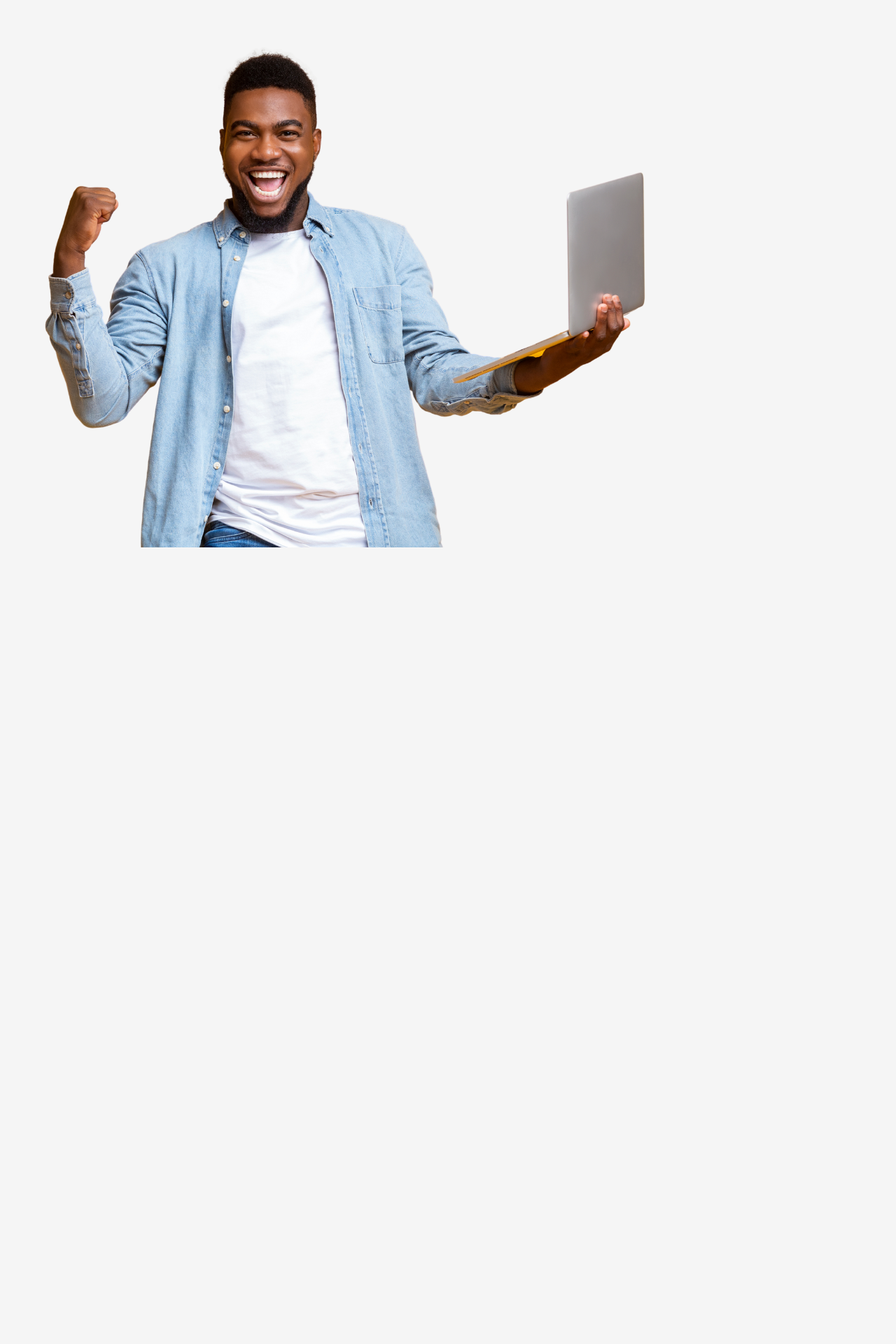
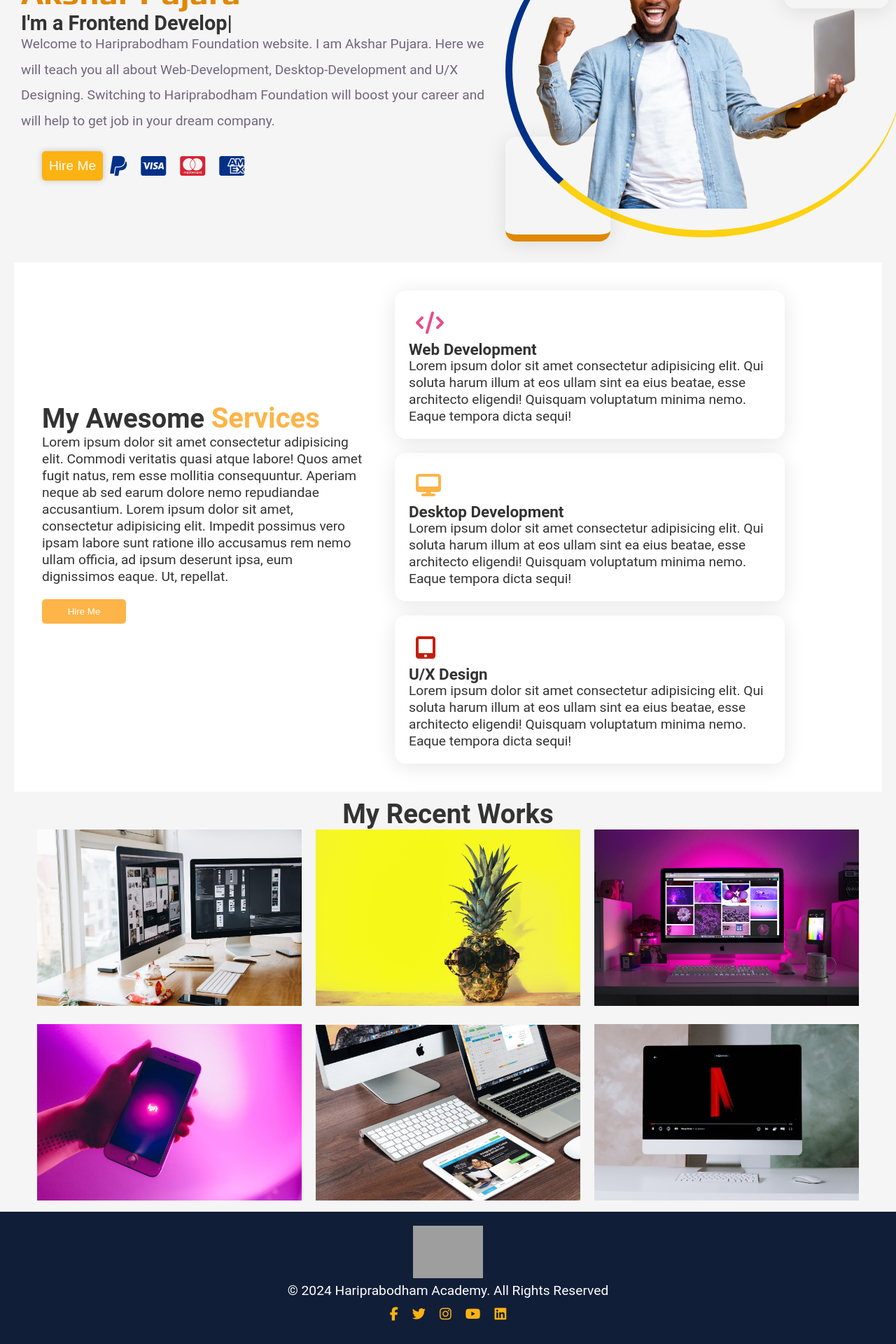
Before and after one commit to Prempujara936/Portfolio, a React (Create React App) app: page / in a window 1280 px wide. Shown: the part 266-2186 px from the top of the page at 70% size. Before the commit the page ends 1054 px from the top, so only its background shows below. Built offline with nearby package versions, Linux system fonts and the light colour scheme; grey boxes are pictures that could not be loaded.

Commit message:
final push

```diff
--- a/public/index.html
+++ b/public/index.html
@@ -6,11 +6,17 @@
     <meta name="viewport" content="width=device-width, initial-scale=1" />
     <meta name="theme-color" content="#000000" />
     <!-- ? Fontawesome -->
-    <script src="https://kit.fontawesome.com/8f5b1e3914.js" crossorigin="anonymous"></script>
+    <script
+      src="https://kit.fontawesome.com/8f5b1e3914.js"
+      crossorigin="anonymous"
+    ></script>
     <!-- ? Google Fonts -->
-    <link rel="preconnect" href="https://fonts.googleapis.com">
-    <link rel="preconnect" href="https://fonts.gstatic.com" crossorigin>
-    <link href="https://fonts.googleapis.com/css2?family=Play:wght@400;700&display=swap" rel="stylesheet">
+    <link rel="preconnect" href="https://fonts.googleapis.com" />
+    <link rel="preconnect" href="https://fonts.gstatic.com" crossorigin />
+    <link
+      href="https://fonts.googleapis.com/css2?family=Play:wght@400;700&display=swap"
+      rel="stylesheet"
+    />
     <meta
       name="description"
       content="Web site created using create-react-app"
@@ -45,6 +51,5 @@
       To begin the development, run `npm start` or `yarn start`.
       To create a production bundle, use `npm run build` or `yarn build`.
     -->
-
   </body>
 </html>
--- a/src/App.js
+++ b/src/App.js
@@ -1,11 +1,17 @@
+import Footer from "./components/Footer/Footer";
 import Header from "./components/Header/Header";
 import Navbar from "./components/navbar/Navbar";
+import Services from "./components/Services/Services";
+import Works from "./components/Works/Works";
 
 function App() {
   return (
     <div>
       <Navbar />
       <Header />
+      <Services />
+      <Works />
+      <Footer />
     </div>
   );
 }
--- /dev/null
+++ b/src/components/Footer/Footer.css
@@ -0,0 +1,22 @@
+footer {
+  background-color: #111e38;
+  color: #fff;
+  padding: 20px;
+  text-align: center;
+}
+.footer-logo img {
+  width: 100px;
+}
+.footer-social-media {
+  display: flex;
+  justify-content: center;
+  align-items: center;
+}
+.footer-social-media li {
+  list-style: none;
+  margin: 10px;
+}
+.footer-social-media li a {
+  text-decoration: none;
+  color: #fcb212;
+}
--- /dev/null
+++ b/src/components/Footer/Footer.js
@@ -0,0 +1,49 @@
+import React from "react";
+import "./Footer.css";
+
+const Footer = () => {
+  return (
+    <footer>
+      <div className="footer-logo">
+        <img
+          src="https://encrypted-tbn0.gstatic.com/images?q=tbn:ANd9GcRCMcxIYvKTav1IUEP9VKh6mLk_GCzLME6KIQ&s"
+          alt="logo"
+        />
+      </div>
+      {/* Copyright */}
+      <div className="footer-copyright">
+        <p>© 2024 Hariprabodham Academy. All Rights Reserved</p>
+      </div>
+      {/* Social media links */}
+      <ul className="footer-social-media">
+        <li>
+          <a href="https://www.youtube.com/@iHariPrabodham">
+            <i className="fa-brands fa-facebook-f"></i>
+          </a>
+        </li>
+        <li>
+          <a href="https://www.youtube.com/@iHariPrabodham">
+            <i className="fa-brands fa-twitter"></i>
+          </a>
+        </li>
+        <li>
+          <a href="https://www.youtube.com/@iHariPrabodham">
+            <i className="fa-brands fa-instagram"></i>
+          </a>
+        </li>
+        <li>
+          <a href="https://www.youtube.com/@iHariPrabodham">
+            <i className="fa-brands fa-youtube"></i>
+          </a>
+        </li>
+        <li>
+          <a href="https://www.youtube.com/@iHariPrabodham">
+            <i className="fa-brands fa-linkedin"></i>
+          </a>
+        </li>
+      </ul>
+    </footer>
+  );
+};
+
+export default Footer;
--- a/src/components/Header/Header.css
+++ b/src/components/Header/Header.css
@@ -0,0 +1,124 @@
+.header-container {
+  display: flex;
+  flex-direction: column;
+}
+
+.header-content {
+  display: flex;
+  flex-direction: column;
+  align-items: flex-start;
+  justify-content: flex-start;
+  margin-top: 10px;
+  margin-left: 30px;
+}
+
+.header-content h1 {
+  font-size: 4rem;
+  font-family: "Saira", sans-serif;
+}
+
+.header-content p {
+  font-size: 1.2rem;
+  line-height: 1.9;
+  color: #70667f;
+}
+
+.fullname {
+  font-size: 3rem;
+  margin-top: 30px;
+  color: #e08804;
+  font-family: "Play", sans-serif;
+  margin-bottom: 20px;
+}
+
+.header-payment-container {
+  display: flex;
+  flex-direction: row;
+  align-items: center;
+  justify-content: space-between;
+  margin-top: 20px;
+  margin-bottom: 30px;
+  padding-left: 30px;
+  width: 90%;
+}
+
+.header-payment-container button {
+  background-color: #fcb212;
+  border: none;
+  padding: 10px;
+  font-size: 1.2rem;
+  font-family: "Play" sans-serif;
+  border-radius: 5px;
+  box-shadow: 0px 0px 10px rgba(0, 0, 0, 0.2);
+  color: #fff;
+}
+
+/*Payment Icons */
+.fa-paypal,
+.fa-cc-amex,
+.fa-cc-visa {
+  color: #003087;
+  font-size: 2rem;
+}
+.fa-cc-mastercard {
+  color: #d72432;
+  font-size: 2rem;
+}
+
+/* Profile Image */
+.profile-img-container {
+  position: relative;
+}
+
+.profile-img-container img {
+  width: 100%;
+  height: 100%;
+  border-bottom: 10px solid #fcd212;
+  border-left: 10px solid #003087;
+  border-radius: 50%;
+  object-fit: cover;
+  margin: 10px;
+}
+
+.circle-1 {
+  position: absolute;
+  width: 150px;
+  height: 150px;
+  bottom: 0;
+  margin: 10px;
+  box-shadow: 0 4px 30px rgba(0, 0, 0, 0.1);
+  border-bottom: 10px solid #e08804;
+  border-radius: 16px;
+}
+
+.circle-2 {
+  position: absolute;
+  width: 150px;
+  height: 150px;
+  bottom: 0;
+  right: 10px;
+  top: 10px;
+  box-shadow: 0 4px 30px rgba(0, 0, 0, 0.1);
+  border-radius: 16px;
+}
+
+/* Media query */
+@media (min-width: 788px) {
+  .header-container {
+    flex-direction: row;
+    justify-content: space-between;
+    align-items: center;
+  }
+  .header-content {
+    width: 60%;
+  }
+  .profile-img-container {
+    width: 50%;
+  }
+  .header-payment-container {
+    justify-content: flex-start;
+  }
+  .header-payment-container i {
+    margin: 10px;
+  }
+}
--- a/src/components/Header/Header.js
+++ b/src/components/Header/Header.js
@@ -1,23 +1,26 @@
 import React from "react";
 import Typical from "react-typical";
-import profileImg from "../../assets/profileImg.png";
+import profileImg from "../../assets/profile.png";
 import "./Header.css";
 const Header = () => {
   return (
     <div className="header-container">
-      {/* Header Content */}
+      {/* header content */}
       <div className="header-content">
         <h1>Hy! Am</h1>
-        <h2 className="full-name">Akshar Pujara</h2>
+        <h2 className="fullname">Akshar Pujara</h2>
         <h2>
           I'm a {""}
           <Typical
             steps={[
-              "Full Stack Developer Student  🚀",
+              "Full Stack Developer 🚀",
               1000,
               "Frontend Developer ✅",
               1000,
-              "React Developer 👨‍💻",
+              "Backend Developer 🏆",
+              1000,
+
+              "React Developer ⚛️",
               1000,
             ]}
             loop={Infinity}
@@ -25,21 +28,21 @@ const Header = () => {
           />
         </h2>
         <p>
-          Welcome to my Website. I am an Web Development Student. Currently
-          pursuing React JS. This is my first functional website using React.
+          Welcome to Hariprabodham Foundation website. I am Akshar Pujara. Here we will teach you all about Web-Development, Desktop-Development and U/X Designing.
+          Switching to Hariprabodham Foundation will boost your career and will help to get job in your dream company.
         </p>
-        {/* /Payment gateway */}
+        {/* payment links */}
         <div className="header-payment-container">
           <button>Hire Me</button>
           <i className="fa-brands fa-paypal"></i>
-          <i className="fa-brands fa-cc-visa"></i>
-          <i className="fa-brands fa-cc-mastercard"></i>
-          <i className="fa-brands fa-cc-amex "></i>
+          <i class="fa-brands fa-cc-visa"></i>
+          <i class="fa-brands fa-cc-mastercard"></i>
+          <i class="fa-brands fa-cc-amex"></i>
         </div>
       </div>
-      {/* Image Container */}
+      {/* Image container */}
       <div className="profile-img-container">
-        <img src={profileImg} />
+        <img src={profileImg} alt="" />
         <div className="circle-1"></div>
         <div className="circle-2"></div>
       </div>
--- /dev/null
+++ b/src/components/Services/Services.css
@@ -0,0 +1,77 @@
+.services-container {
+  margin: 20px;
+  background-color: #fff;
+}
+
+.services-list-container {
+  border-radius: 5px;
+  padding: 20px;
+}
+
+.services-item {
+  margin: 20px;
+  border-radius: 16px;
+  box-shadow: 0 4px 30px rgba(0, 0, 0, 0.1);
+  padding: 20px;
+}
+
+.services-item i {
+  font-size: 2rem;
+  margin: 10px;
+}
+
+.fa-code {
+  color: #e94c89;
+}
+
+.fa-desktop {
+  color: #fdb448;
+}
+
+.fa-tablet-alt {
+  color: #c31f0c;
+}
+
+.services-desc-container {
+  display: flex;
+  flex-direction: column;
+  align-items: flex-start;
+  margin: 20px;
+}
+.services-desc-container h1{
+    margin-bottom: 10px;
+}
+
+.services-container h1 span {
+  font-size: 2.5rem;
+  color: #fdb448;
+}
+
+.services-container button {
+  background-color: #fdb448;
+  border: none;
+  border-radius: 5px;
+  color: #fff;
+  margin-bottom: 30px;
+  margin-top: 20px;
+  width: 120px;
+  padding: 10px;
+}
+
+/* Media query */
+@media (min-width: 768px) {
+.services-list-container{
+    display: flex;
+    align-items: center;
+    justify-content: space-between;
+}
+.services-desc-container{
+    width: 40%;
+}
+.service-item-container{
+    width: 60%;
+}
+.services-item{
+    width: 80%;
+}
+}
--- /dev/null
+++ b/src/components/Services/Services.js
@@ -0,0 +1,67 @@
+import React from "react";
+import "./Services.css";
+const Services = () => {
+  return (
+    <div className="services-container">
+      <div className="services-list-container">
+        {/* description */}
+        <div className="services-desc-container">
+          <h1>
+            My Awesome <span>Services</span>
+          </h1>
+          <p>
+            Lorem ipsum dolor sit amet consectetur adipisicing elit. Commodi
+            veritatis quasi atque labore! Quos amet fugit natus, rem esse
+            mollitia consequuntur. Aperiam neque ab sed earum dolore nemo
+            repudiandae accusantium. Lorem ipsum dolor sit amet, consectetur
+            adipisicing elit. Impedit possimus vero ipsam labore sunt ratione
+            illo accusamus rem nemo ullam officia, ad ipsum deserunt ipsa, eum
+            dignissimos eaque. Ut, repellat.
+          </p>
+          <button>Hire Me </button>
+        </div>
+        {/* item */}
+        <div className="service-item-container">
+          <div className="services-item">
+            <i className="fa-solid fa-code "></i>
+            <div className="item-desc">
+              <h3>Web Development</h3>
+              <p>
+                Lorem ipsum dolor sit amet consectetur adipisicing elit. Qui
+                soluta harum illum at eos ullam sint ea eius beatae, esse
+                architecto eligendi! Quisquam voluptatum minima nemo. Eaque
+                tempora dicta sequi!
+              </p>
+            </div>
+          </div>
+          <div className="services-item">
+            <i className="fa-solid fa-desktop "></i>
+            <div className="item-desc">
+              <h3>Desktop Development</h3>
+              <p>
+                Lorem ipsum dolor sit amet consectetur adipisicing elit. Qui
+                soluta harum illum at eos ullam sint ea eius beatae, esse
+                architecto eligendi! Quisquam voluptatum minima nemo. Eaque
+                tempora dicta sequi!
+              </p>
+            </div>
+          </div>
+          <div className="services-item">
+            <i className="fa-solid fa-tablet-alt "></i>
+            <div className="item-desc">
+              <h3>U/X Design</h3>
+              <p>
+                Lorem ipsum dolor sit amet consectetur adipisicing elit. Qui
+                soluta harum illum at eos ullam sint ea eius beatae, esse
+                architecto eligendi! Quisquam voluptatum minima nemo. Eaque
+                tempora dicta sequi!
+              </p>
+            </div>
+          </div>
+        </div>
+      </div>
+    </div>
+  );
+};
+
+export default Services;
--- /dev/null
+++ b/src/components/Works/Works.css
@@ -0,0 +1,30 @@
+.works-container {
+  display: flex;
+  flex-direction: column;
+  align-items: center;
+  width: 100%;
+  height: 100%;
+  padding: 0px 10px;
+}
+.works-item img{
+    width: 100%;
+    height: 100%;
+}
+.works-item:hover{
+    border: 1px solid #333;
+    transform: scale(1.10);
+    transition: all 0.5s ease;
+    cursor: pointer;
+}
+@media(min-width:768px){
+    .works-list-container{
+        display: flex;
+        flex-wrap: wrap;
+        justify-content: center;
+        align-items: center;
+    }
+    .works-item{
+        width: 30%;
+        margin: 10px;
+    }
+}
--- /dev/null
+++ b/src/components/Works/Works.js
@@ -0,0 +1,37 @@
+import React from "react";
+import "./Works.css";
+import w1 from "../../assets/w1.jpg";
+import w2 from "../../assets/w2.jpg";
+import w3 from "../../assets/w3.jpg";
+import w4 from "../../assets/w4.jpg";
+import w5 from "../../assets/w5.jpg";
+import w6 from "../../assets/w6.jpg";
+const Works = () => {
+  return (
+    <div className="works-container">
+      <h1>My Recent Works</h1>
+      <div className="works-list-container">
+        <div className="works-item">
+          <img src={w1} alt="work1" />
+        </div>
+        <div className="works-item">
+          <img src={w2} alt="work2" />
+        </div>
+        <div className="works-item">
+          <img src={w3} alt="work3" />
+        </div>
+        <div className="works-item">
+          <img src={w4} alt="work4" />
+        </div>
+        <div className="works-item">
+          <img src={w5} alt="work5" />
+        </div>
+        <div className="works-item">
+          <img src={w6} alt="work6" />
+        </div>
+      </div>
+    </div>
+  );
+};
+
+export default Works;
--- a/src/components/navbar/Navbar.js
+++ b/src/components/navbar/Navbar.js
@@ -1,12 +1,11 @@
 import React from "react";
 import "./Navbar.css";
-import logo from "../../assets/logo.png";
 
 const Navbar = () => {
   return (
     <nav>
       <div className="nav-logo">
-        <img src={logo} />
+        <img src="https://danamojo.org/dm/backend/web/uploads/ckeditor/images/hpf.jpg" />
       </div>
       <div className="nav-links">
         <ul>
```
